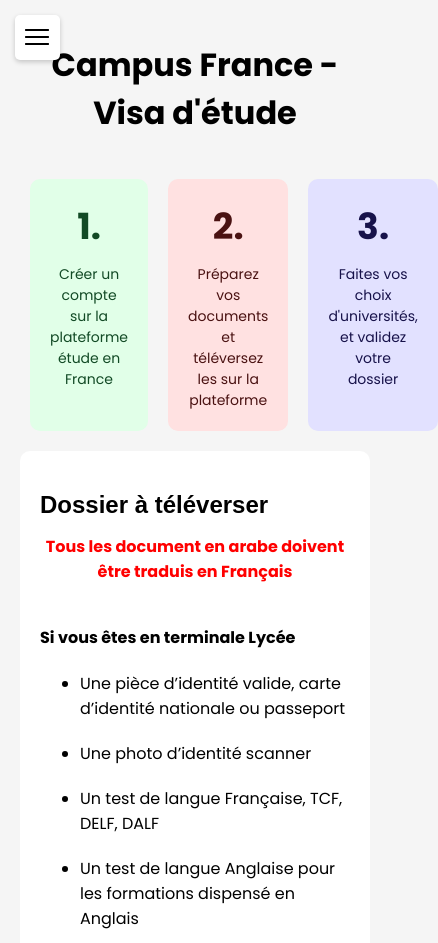
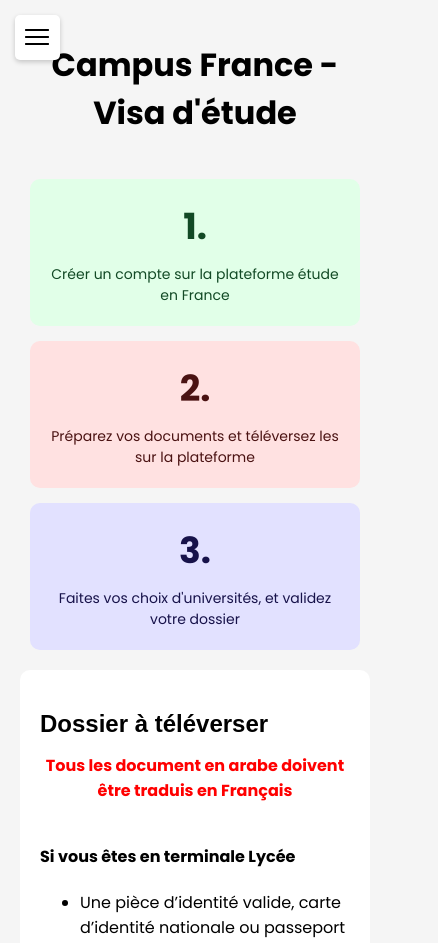
Before and after one commit to yaniswhy/FranceVisa, a plain HTML site: page index.html in a window 390 px wide. Shown: the top 943 px of the page, 438 px wide, since content can reach past the window. Drawn offline with Linux system fonts and the light colour scheme; a web font is replaced by a local one.

Commit message:
second commit

```diff
--- a/styles.css
+++ b/styles.css
@@ -7,6 +7,7 @@
 
 .steps {
     display: flex;
+    flex-direction: row;
     justify-content: space-around; /* Adjust spacing between steps */
     margin-bottom: 20px;
 }
@@ -160,6 +161,15 @@
         transition: left 0.3s ease; /* Smooth transition for sidebar */
         height: 100%; /* Full height sidebar */
         overflow-y: auto; /* Allow scrolling if content exceeds height */
+        margin-top: 20px;
+    }
+
+    .steps {
+        display: flex;
+        flex-direction: column;
+        justify-content: space-around; /* Adjust spacing between steps */
+        margin-bottom: 20px;
+        gap: 15px;
     }
 }
 
@@ -186,4 +196,5 @@
     main {
         margin-left: 270px; /* Adjust margin to accommodate sidebar */
     }
+
 }
```
